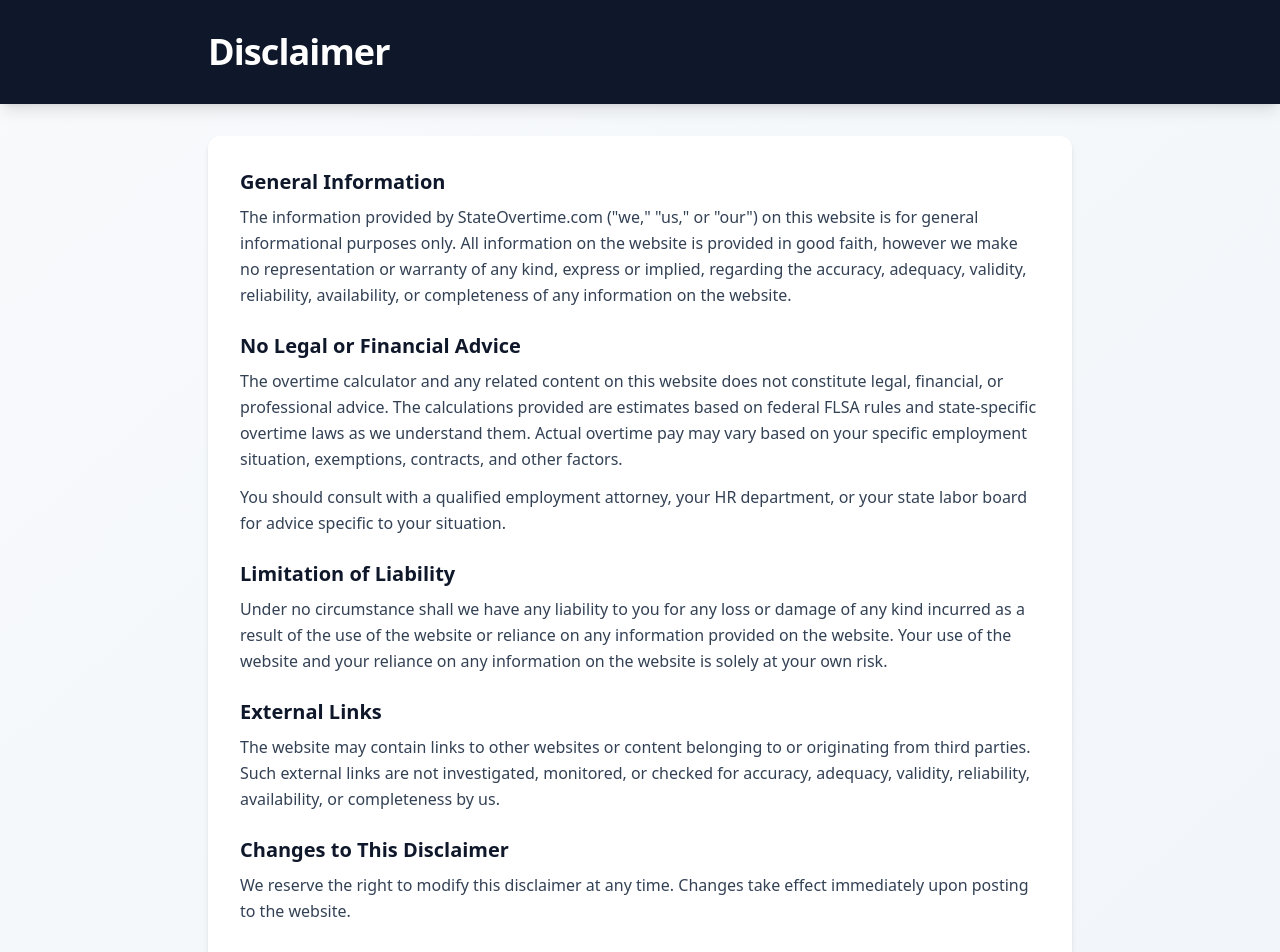
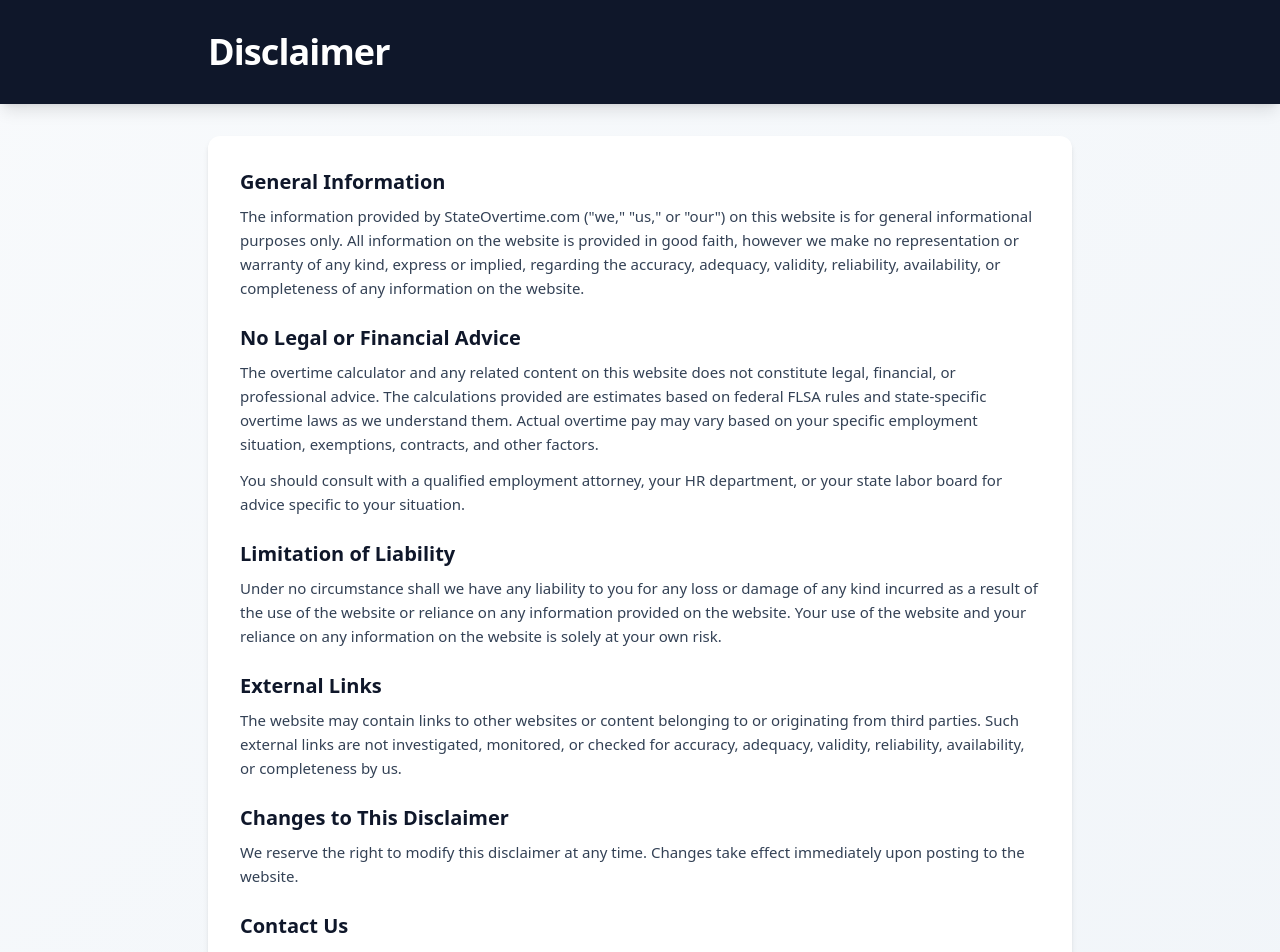
Before and after one commit to kikaifabrik-flow/stateovertime, a Next.js app: page /disclaimer in a window 1280 px wide. Shown: the top 952 px of the page. Built offline with nearby package versions, Linux system fonts and the light colour scheme.

Commit message:
Match Disclaimer body text size

```diff
--- a/src/app/disclaimer/page.tsx
+++ b/src/app/disclaimer/page.tsx
@@ -19,33 +19,33 @@ export default function DisclaimerPage() {
         <div className="bg-white rounded-xl shadow-md p-6 md:p-8 space-y-6">
           <div>
             <h2 className="text-xl font-bold text-slate-900 mb-2">General Information</h2>
-            <p className="text-slate-700 leading-relaxed">The information provided by StateOvertime.com ("we," "us," or "our") on this website is for general informational purposes only. All information on the website is provided in good faith, however we make no representation or warranty of any kind, express or implied, regarding the accuracy, adequacy, validity, reliability, availability, or completeness of any information on the website.</p>
+            <p className="text-[15px] leading-6 text-slate-700">The information provided by StateOvertime.com ("we," "us," or "our") on this website is for general informational purposes only. All information on the website is provided in good faith, however we make no representation or warranty of any kind, express or implied, regarding the accuracy, adequacy, validity, reliability, availability, or completeness of any information on the website.</p>
           </div>
 
           <div>
             <h2 className="text-xl font-bold text-slate-900 mb-2">No Legal or Financial Advice</h2>
-            <p className="text-slate-700 leading-relaxed">The overtime calculator and any related content on this website does not constitute legal, financial, or professional advice. The calculations provided are estimates based on federal FLSA rules and state-specific overtime laws as we understand them. Actual overtime pay may vary based on your specific employment situation, exemptions, contracts, and other factors.</p>
-            <p className="text-slate-700 leading-relaxed mt-3">You should consult with a qualified employment attorney, your HR department, or your state labor board for advice specific to your situation.</p>
+            <p className="text-[15px] leading-6 text-slate-700">The overtime calculator and any related content on this website does not constitute legal, financial, or professional advice. The calculations provided are estimates based on federal FLSA rules and state-specific overtime laws as we understand them. Actual overtime pay may vary based on your specific employment situation, exemptions, contracts, and other factors.</p>
+            <p className="mt-3 text-[15px] leading-6 text-slate-700">You should consult with a qualified employment attorney, your HR department, or your state labor board for advice specific to your situation.</p>
           </div>
 
           <div>
             <h2 className="text-xl font-bold text-slate-900 mb-2">Limitation of Liability</h2>
-            <p className="text-slate-700 leading-relaxed">Under no circumstance shall we have any liability to you for any loss or damage of any kind incurred as a result of the use of the website or reliance on any information provided on the website. Your use of the website and your reliance on any information on the website is solely at your own risk.</p>
+            <p className="text-[15px] leading-6 text-slate-700">Under no circumstance shall we have any liability to you for any loss or damage of any kind incurred as a result of the use of the website or reliance on any information provided on the website. Your use of the website and your reliance on any information on the website is solely at your own risk.</p>
           </div>
 
           <div>
             <h2 className="text-xl font-bold text-slate-900 mb-2">External Links</h2>
-            <p className="text-slate-700 leading-relaxed">The website may contain links to other websites or content belonging to or originating from third parties. Such external links are not investigated, monitored, or checked for accuracy, adequacy, validity, reliability, availability, or completeness by us.</p>
+            <p className="text-[15px] leading-6 text-slate-700">The website may contain links to other websites or content belonging to or originating from third parties. Such external links are not investigated, monitored, or checked for accuracy, adequacy, validity, reliability, availability, or completeness by us.</p>
           </div>
 
           <div>
             <h2 className="text-xl font-bold text-slate-900 mb-2">Changes to This Disclaimer</h2>
-            <p className="text-slate-700 leading-relaxed">We reserve the right to modify this disclaimer at any time. Changes take effect immediately upon posting to the website.</p>
+            <p className="text-[15px] leading-6 text-slate-700">We reserve the right to modify this disclaimer at any time. Changes take effect immediately upon posting to the website.</p>
           </div>
 
           <div>
             <h2 className="text-xl font-bold text-slate-900 mb-2">Contact Us</h2>
-            <p className="text-slate-700 leading-relaxed">If you have questions about this Disclaimer, please contact us at: <a href="mailto:contact@stateovertime.com" className="text-blue-600 hover:underline font-semibold">contact@stateovertime.com</a></p>
+            <p className="text-[15px] leading-6 text-slate-700">If you have questions about this Disclaimer, please contact us at: <a href="mailto:contact@stateovertime.com" className="font-semibold text-blue-600 hover:underline">contact@stateovertime.com</a></p>
           </div>
 
           <div className="mt-8 pt-4 border-t border-slate-200">
```
